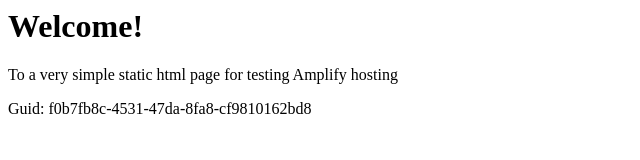
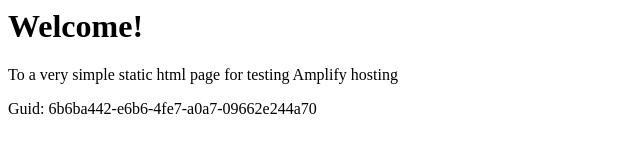
Before and after one commit to aws-aemilia-bah/Github-PR-Commit-Integration-Test-DoNotTouch-GitHubAutoBuildPushCanaryTest-v2-prod-me-south-1, a website: page src/index.html in a window 1280 px wide. Shown: the full height of the page, 0-640 px from the left. Drawn offline with Linux system fonts and the light colour scheme.

Commit message:
commit from integ tests

```diff
--- a/src/index.html
+++ b/src/index.html
@@ -12,6 +12,6 @@
 <body>
     <h1>Welcome!</h1>
     <p>To a very simple static html page for testing Amplify hosting</p>
-    <p>Guid: f0b7fb8c-4531-47da-8fa8-cf9810162bd8</p></body>
+    <p>Guid: 6b6ba442-e6b6-4fe7-a0a7-09662e244a70</p></body>
 
 </html>
```
